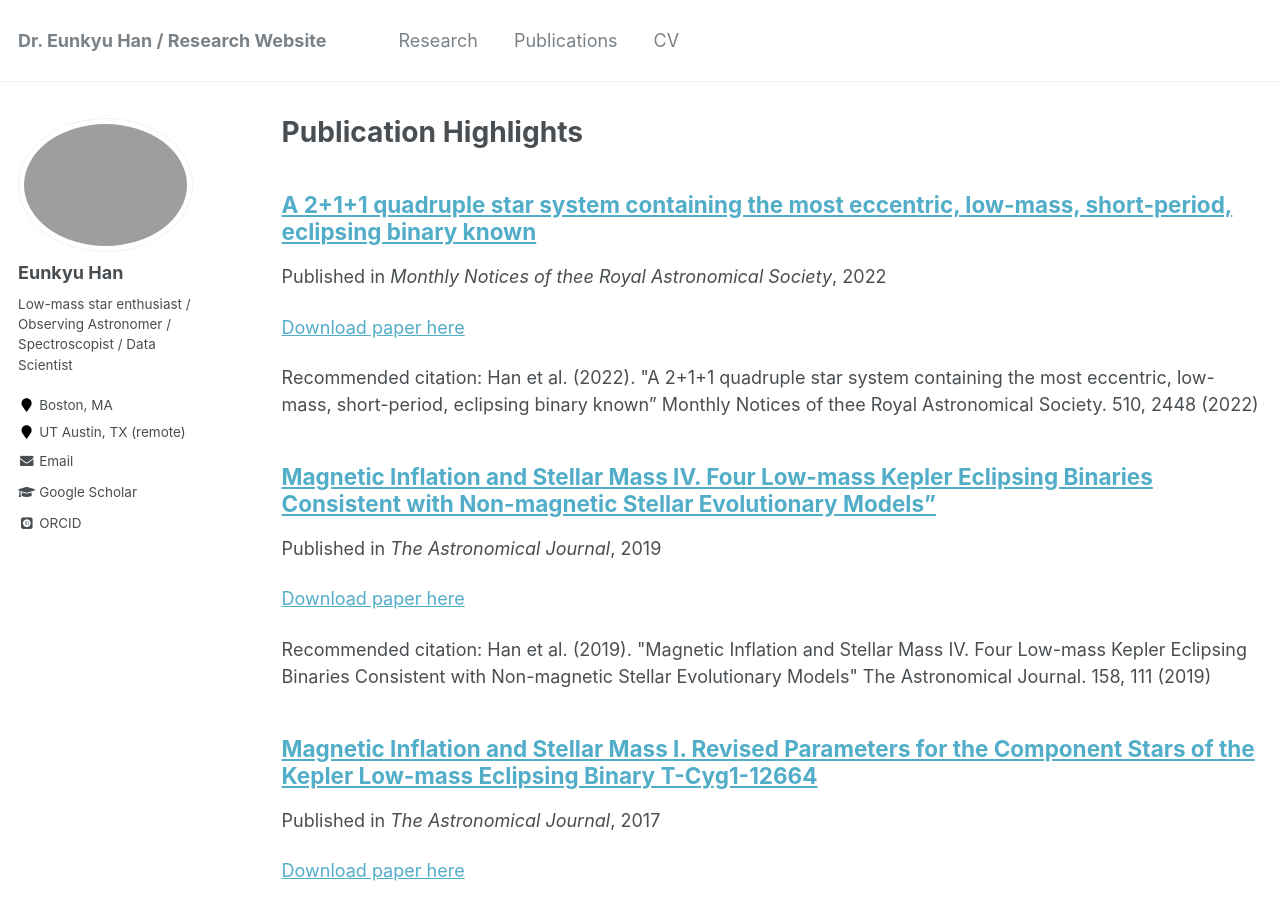
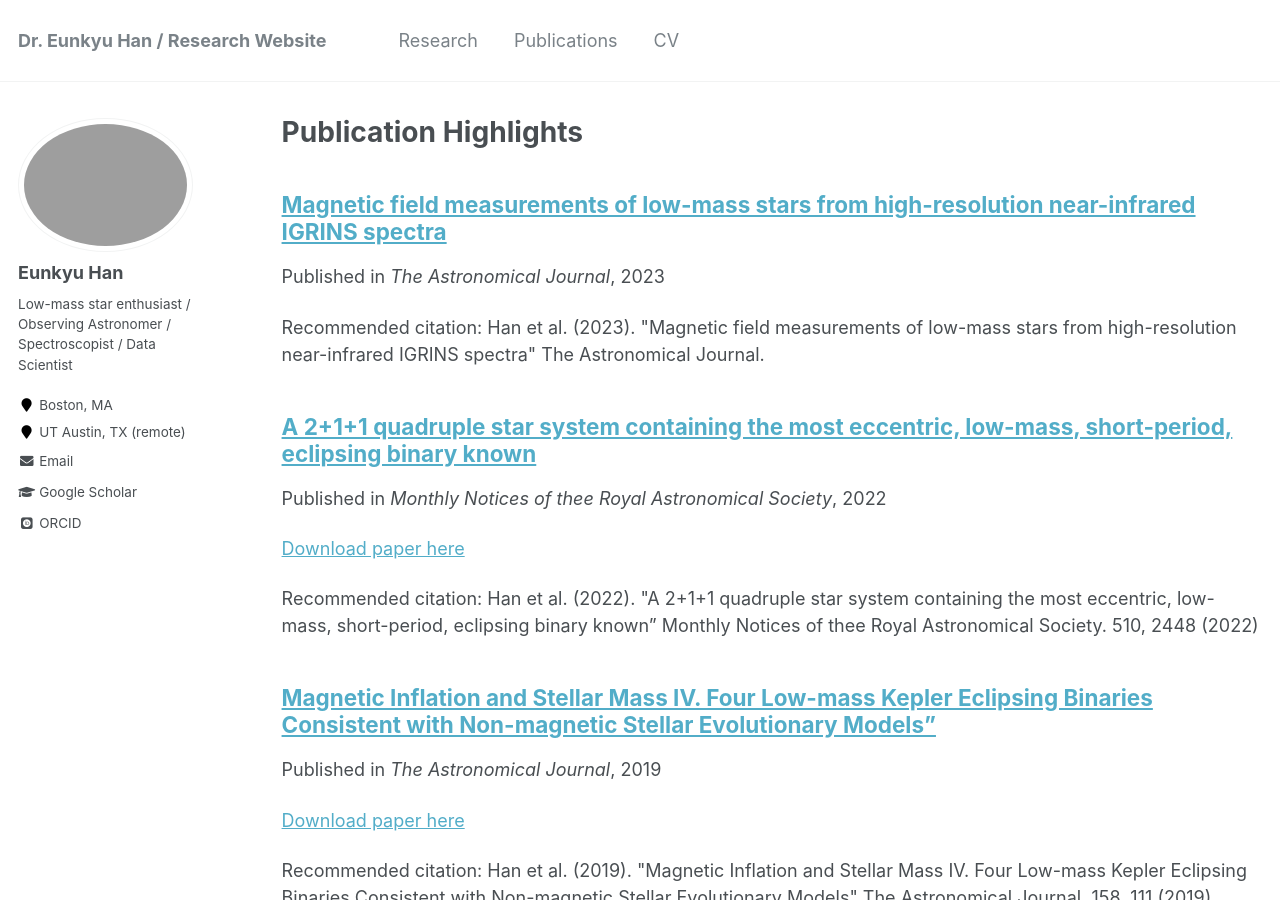
Before and after one commit to eunkyuh/eunkyuh.github.io, a Jekyll site: the page built from _pages/publications.md, in a window 1280 px wide and 900 px high. Built offline with Jekyll 4.4.1, drawn with Linux system fonts in a browser that asks for light colours; some web fonts are replaced; a file with an impossible date is left out.

Commit message:
Update Han_et_al_2023.md

```diff
--- a/_publications/Han_et_al_2023.md
+++ b/_publications/Han_et_al_2023.md
@@ -1,7 +1,7 @@
 ---
 title: "Magnetic field measurements of low-mass stars from high-resolution near-infrared IGRINS spectra"
 collection: publications
-date: Accepted for publication
+date: June, 2023
 venue: 'The Astronomical Journal'
-citation: 'To be updated'
+citation: 'Han et al. (2023). "Magnetic field measurements of low-mass stars from high-resolution near-infrared IGRINS spectra" The Astronomical Journal.'
 ---
```
